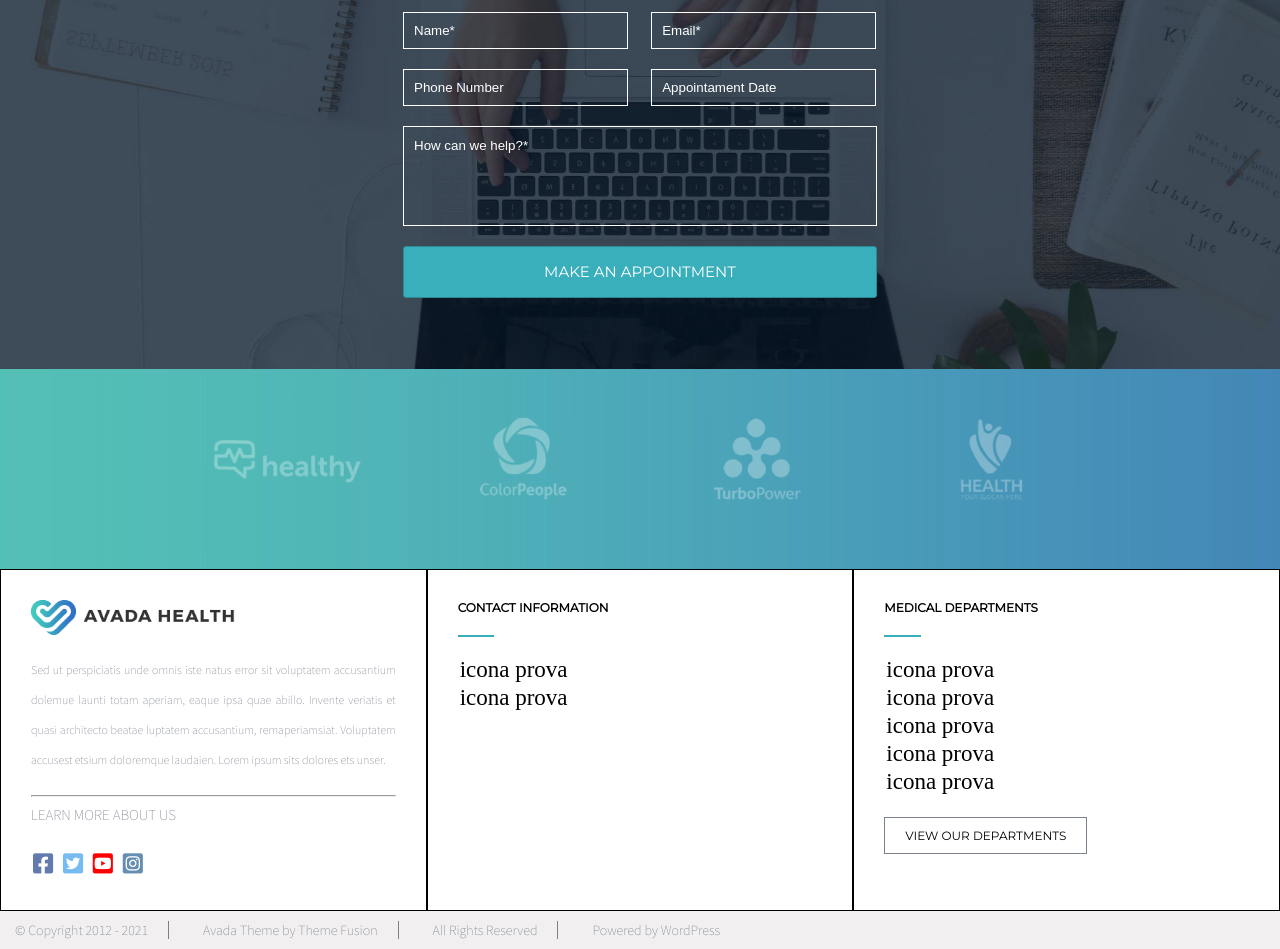
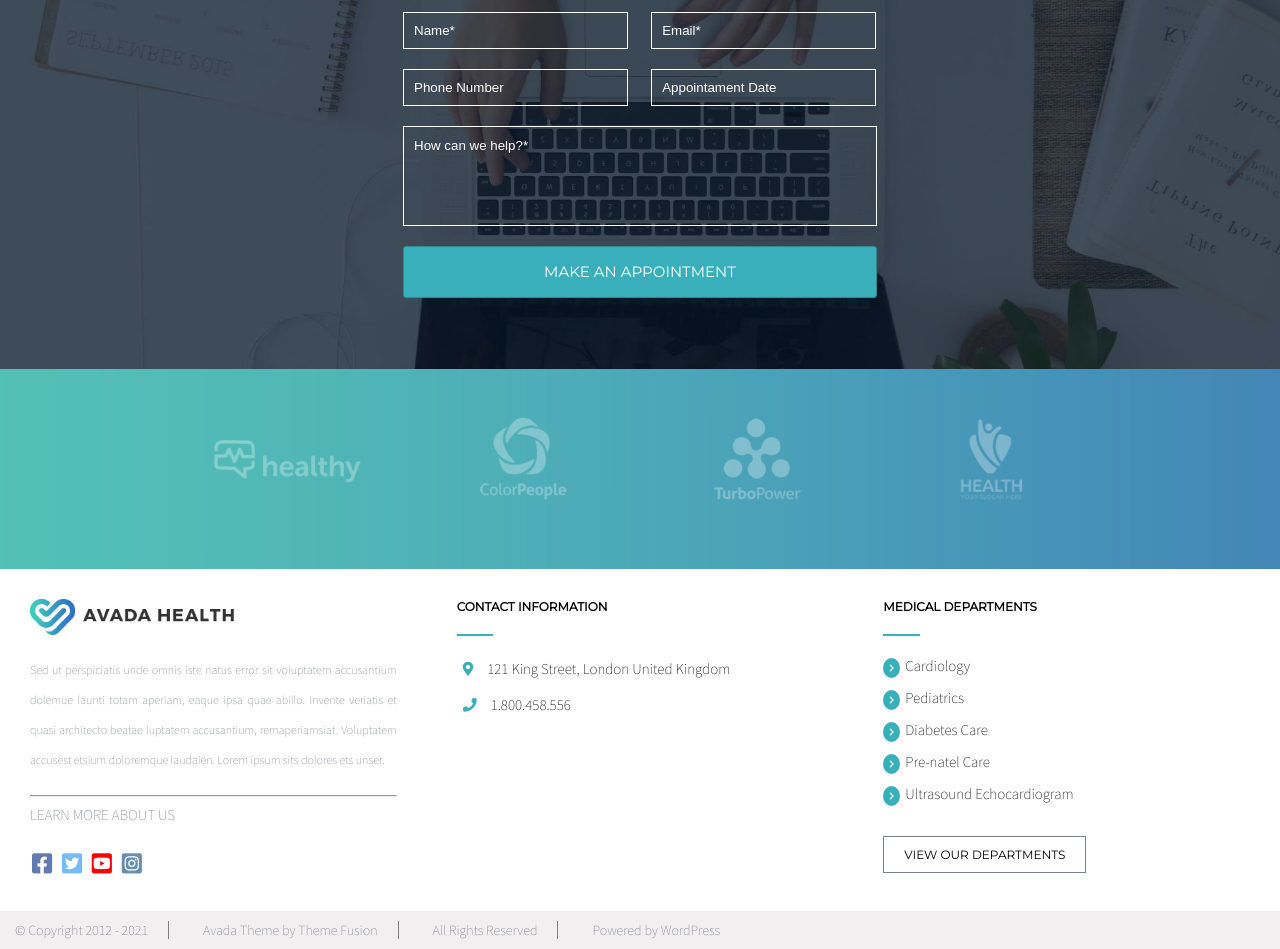
Before and after one commit to Sambataro/proj-html-vuejs, a website: page index.html in a window 1280 px wide. Shown: the part 4285-5234 px from the top of the page. Drawn offline with nearby package versions, Linux system fonts and the light colour scheme.

Commit message:
completato footer con vue

```diff
--- a/index.html
+++ b/index.html
@@ -258,8 +258,11 @@
           </div>
           <div class="list-item">
             <ul>
-              <li>icona prova</li>
-              <li>icona prova</li>
+              <li v-for="contact in contacts">
+                <i class="contact-style"
+                :class="contact.icon"></i>
+                {{contact.info}}</li>
+
             </ul>
           </div>
 
@@ -272,11 +275,8 @@
           </div>
           <div class="list-item">
             <ul>
-              <li>icona prova</li>
-              <li>icona prova</li>
-              <li>icona prova</li>
-              <li>icona prova</li>
-              <li>icona prova</li>
+              <li v-for="name in departments"><i class="fas fa-chevron-right"></i>{{name}}</li>
+
             </ul>
           </div>
           <a href="#">VIEW OUR DEPARTMENTS</a>
--- a/js/script.js
+++ b/js/script.js
@@ -0,0 +1,30 @@
+var app = new Vue (
+{
+
+  el: "#app",
+  data: {
+    departments: [
+      "Cardiology",
+      "Pediatrics",
+      "Diabetes Care",
+      "Pre-natel Care",
+      "Ultrasound Echocardiogram"
+    ],
+
+    contacts: [
+      {
+        icon: "fas fa-map-marker-alt" ,
+        info: "121 King Street, London United Kingdom"
+
+      },
+      {
+        icon: "fas fa-phone" ,
+        info: "1.800.458.556"
+
+      },
+    ]
+
+  }
+
+}
+);
--- a/src/partials/_footer.scss
+++ b/src/partials/_footer.scss
@@ -37,7 +37,6 @@ footer
     width: calc(100% / 3);
     height: 90%;
     background-color: white;
-    border: 1px solid black;
 
 
     .list-item
@@ -48,6 +47,28 @@ footer
         li
         {
           display: block;
+          font-family: 'Source Sans Pro', sans-serif;
+          font-weight: 200;
+          font-size: 15px;
+          margin: 10px 0;
+
+          .contact-style
+          {
+            background-color: white;
+            color: $brandColor;
+            font-size: 14px;
+          }
+
+          i
+          {
+            font-size: 8px;
+            font-weight: bold;
+            color: white;
+            background-color: $brandColor;
+            padding: 6px;
+            border-radius: 50%;
+            margin-right: 5px;
+          }
         }
       }
     }
```
Also changed, not shown: css/app.css.
